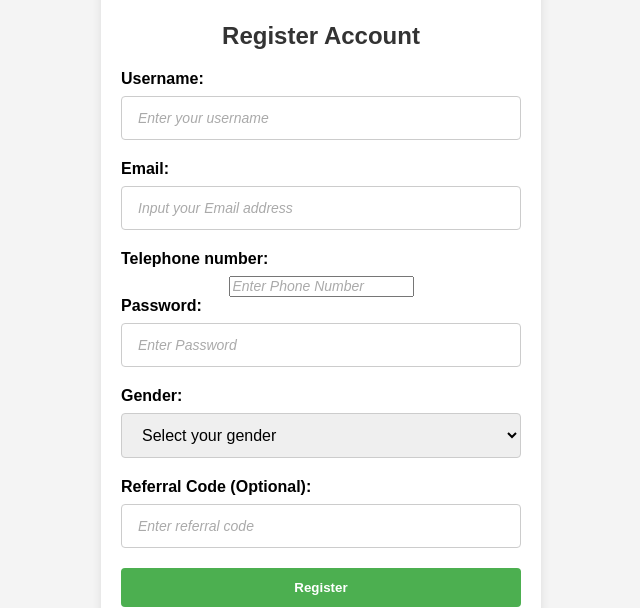
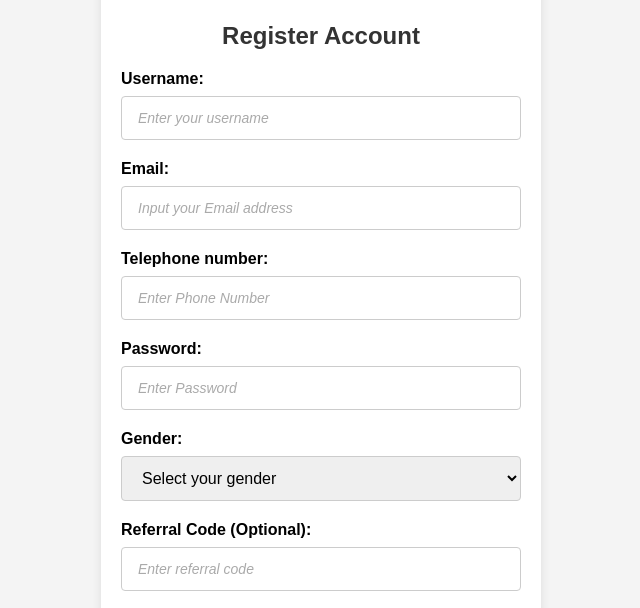
Before and after one commit to Enochtec/firebase, a plain HTML site: page register.html in a window 1280 px wide. Shown: the part 192-800 px from the top of the page, without its empty margins (319-959 px from the left). Drawn offline with Linux system fonts and the light colour scheme.

Commit message:
Update register.css

```diff
--- a/css/register.css
+++ b/css/register.css
@@ -36,6 +36,7 @@ label {
 input[type="text"],
 input[type="email"],
 input[type="password"],
+input[type="tel"],
 select {
   width: 100%;
   padding: 12px 16px;
@@ -50,6 +51,7 @@ select {
 input[type="text"]:focus,
 input[type="email"]:focus,
 input[type="password"]:focus,
+input[type="tel"]:focus,
 select:focus {
   border-color: #007BFF;
   box-shadow: 0 0 5px rgba(0, 123, 255, 0.5);
```
